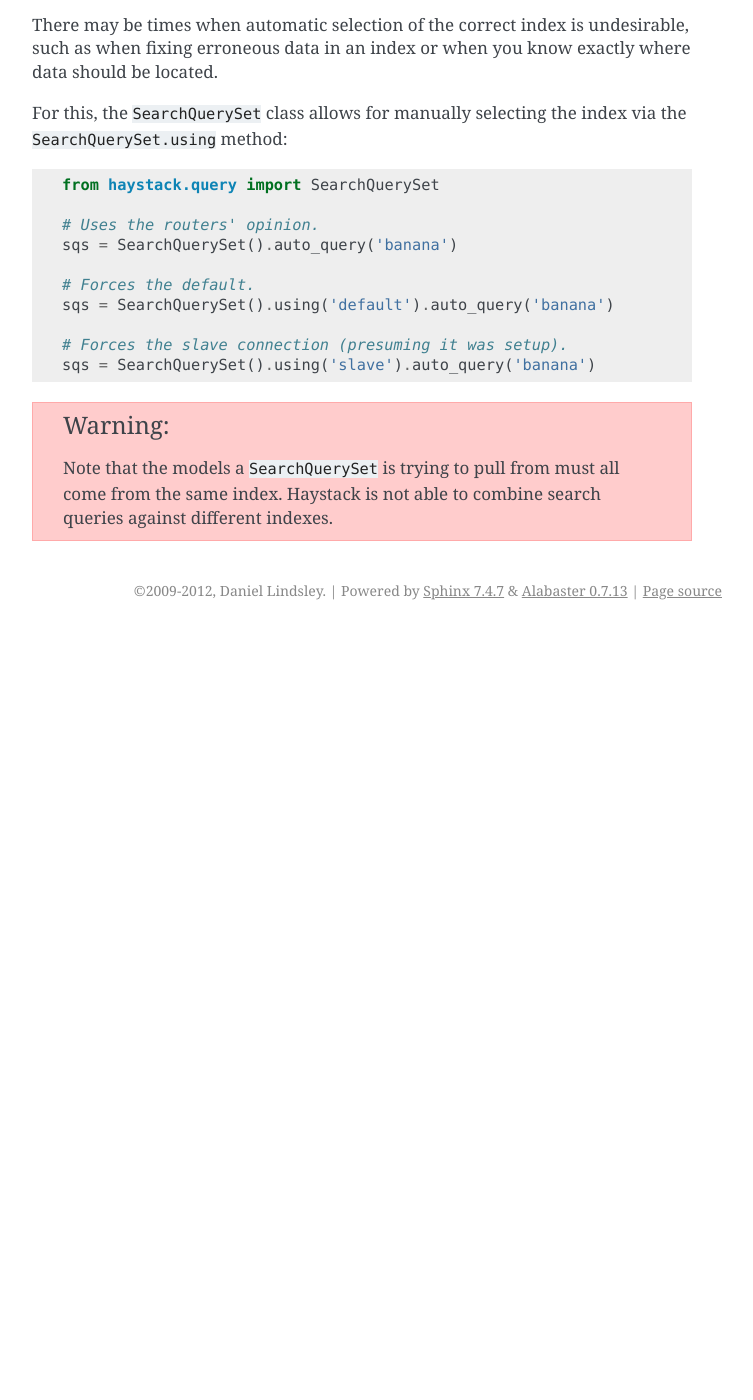
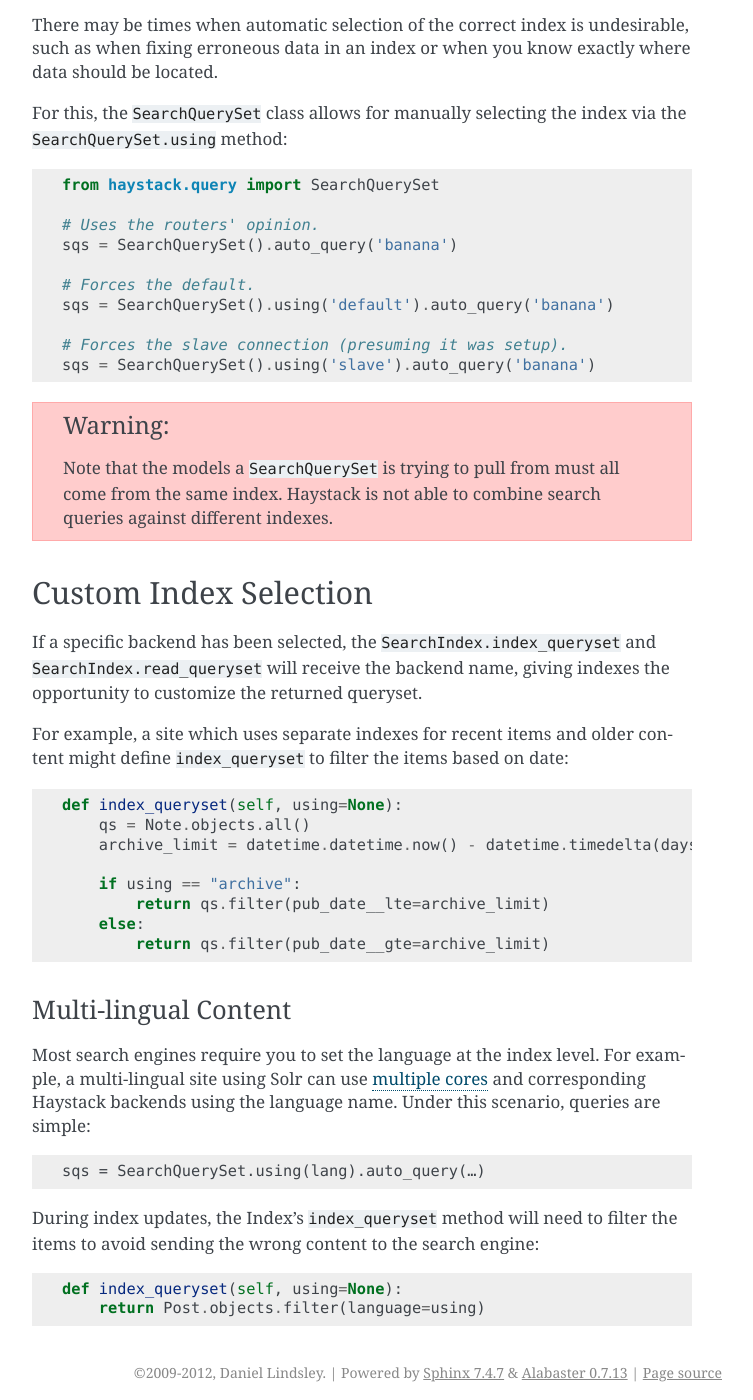
Before and after one commit to django-haystack/django-haystack, a Sphinx documentation site: the page built from docs/multiple_index.rst, in a window 1280 px wide and 1400 px high, scrolled down 2893 px. Shown: the whole window, without its empty margins (388-1141 px from the left). Built offline with Sphinx 7.4.7, drawn with Linux system fonts in a browser that asks for light colours; before the commit the page ends 3523 px from its top, so only the background shows below that; some of the changed text lies outside the part shown.

Commit message:
Added multi-index examples for backend-based content filtering
This demonstrates how to filter index update / read querysets when
necessary and two examples for how to perform this filtering

```diff
--- a/docs/multiple_index.rst
+++ b/docs/multiple_index.rst
@@ -163,3 +163,39 @@ via the ``SearchQuerySet.using`` method::
   Note that the models a ``SearchQuerySet`` is trying to pull from must all come
   from the same index. Haystack is not able to combine search queries against
   different indexes.
+
+
+Custom Index Selection
+======================
+
+If a specific backend has been selected, the ``SearchIndex.index_queryset`` and
+``SearchIndex.read_queryset`` will receive the backend name, giving indexes the
+opportunity to customize the returned queryset.
+
+For example, a site which uses separate indexes for recent items and older
+content might define ``index_queryset`` to filter the items based on date::
+
+        def index_queryset(self, using=None):
+            qs = Note.objects.all()
+            archive_limit = datetime.datetime.now() - datetime.timedelta(days=90)
+
+            if using == "archive":
+                return qs.filter(pub_date__lte=archive_limit)
+            else:
+                return qs.filter(pub_date__gte=archive_limit)
+
+
+Multi-lingual Content
+---------------------
+
+Most search engines require you to set the language at the index level. For
+example, a multi-lingual site using Solr can use `multiple cores <http://wiki.apache.org/solr/CoreAdmin>`_ and corresponding Haystack
+backends using the language name. Under this scenario, queries are simple::
+
+    sqs = SearchQuerySet.using(lang).auto_query(…)
+
+During index updates, the Index's ``index_queryset`` method will need to filter
+the items to avoid sending the wrong content to the search engine::
+
+        def index_queryset(self, using=None):
+            return Post.objects.filter(language=using)
```
